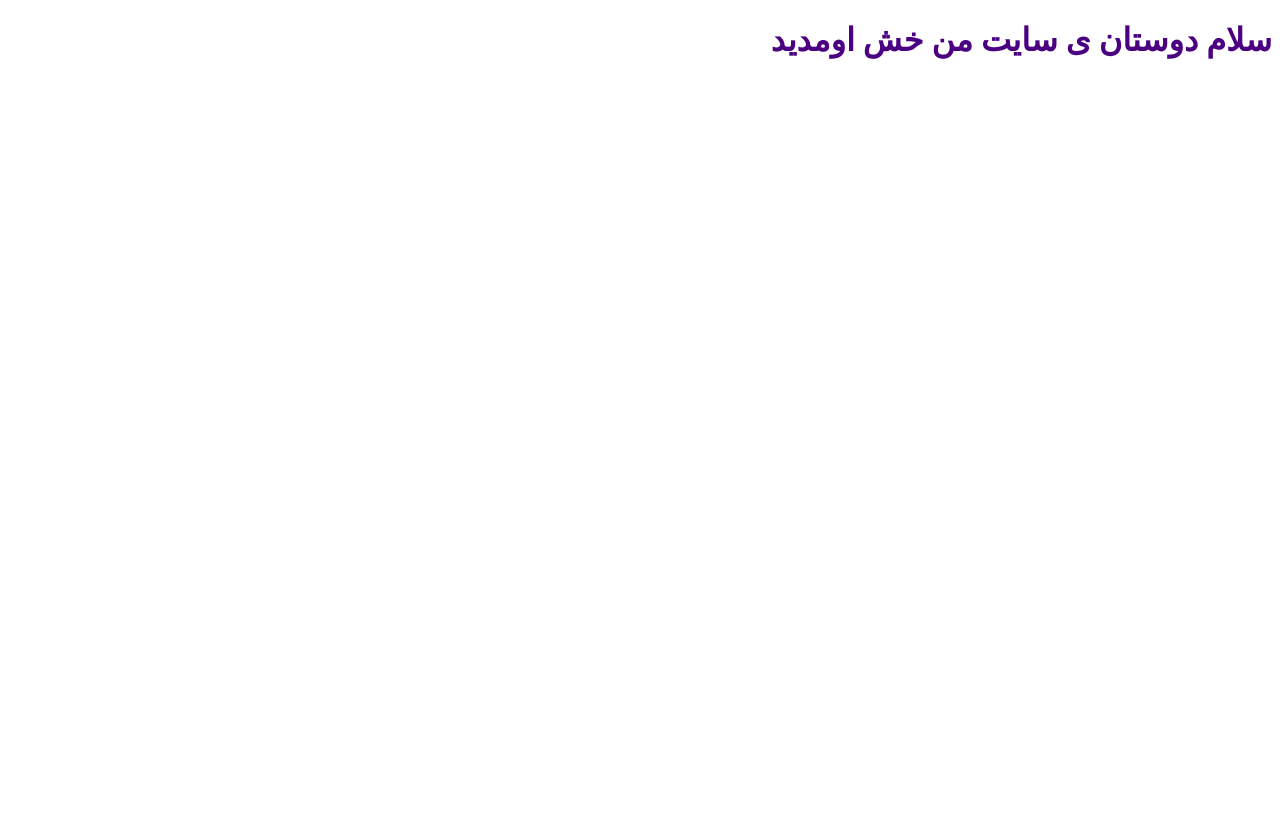
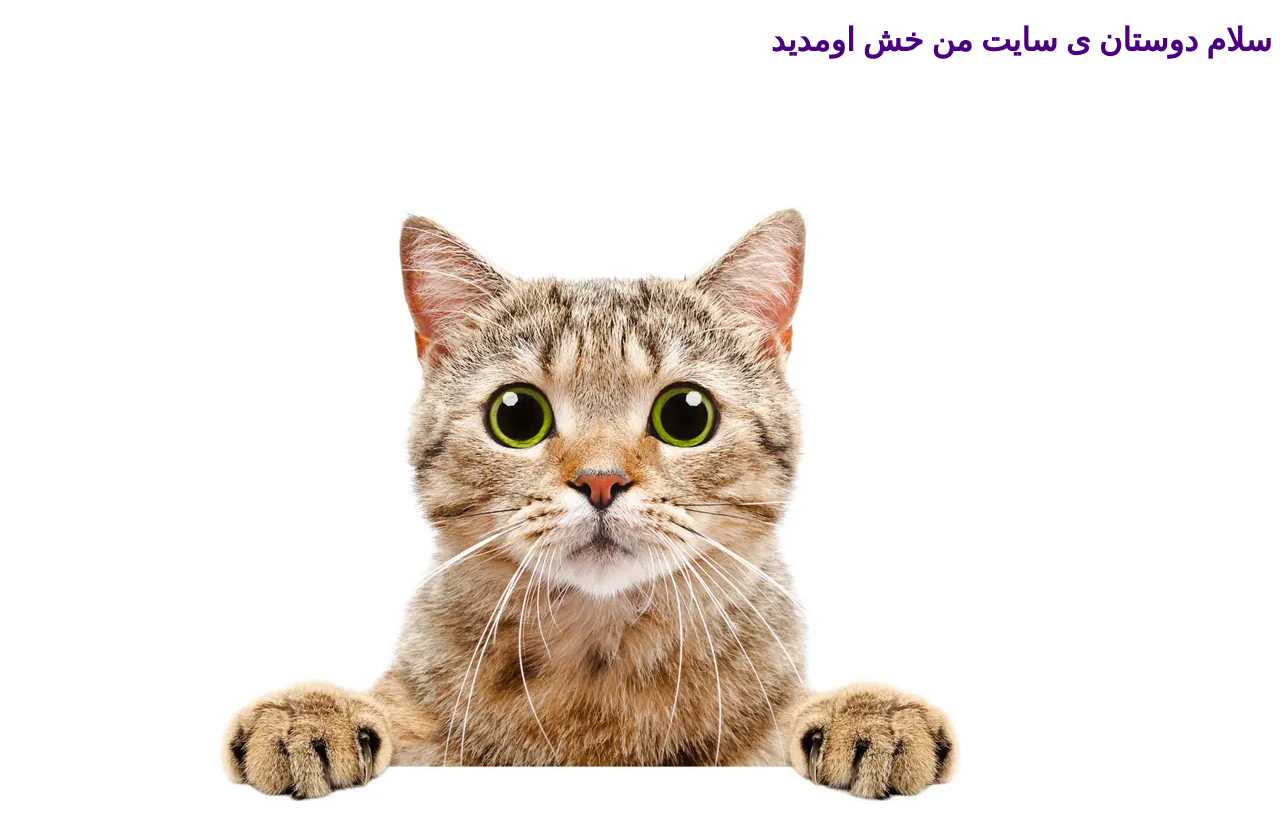
Before and after one commit to matini7i/webi, a plain HTML site: page index.html in a window 1280 px wide. Drawn offline with Linux system fonts and the light colour scheme.

Commit message:
Update index.html

```diff
--- a/index.html
+++ b/index.html
@@ -12,7 +12,7 @@
 سلام دوستان ی  سایت من خش اومدید
 
    </h1 >
-
+<img src="image/3683.webp" alt="" >
 
 
 
```
